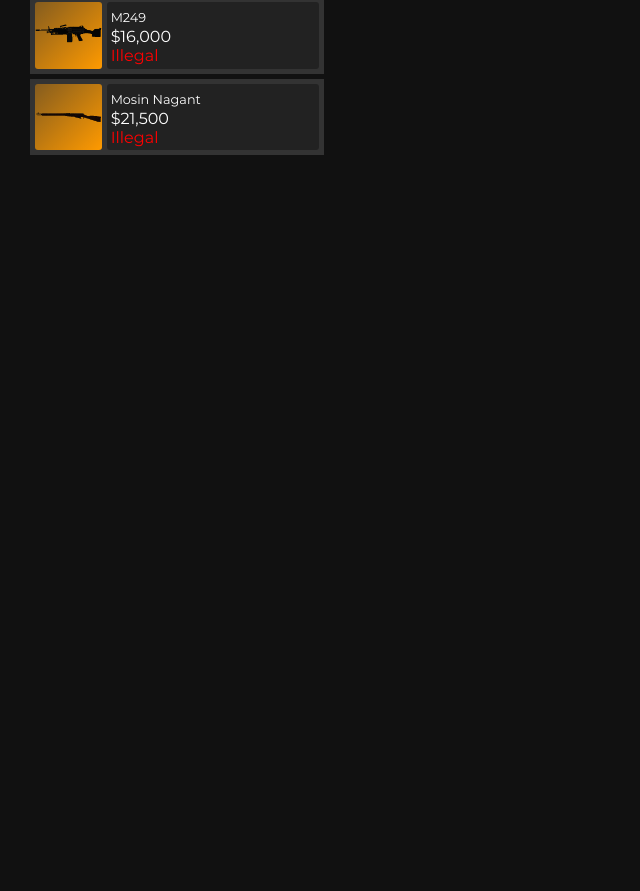
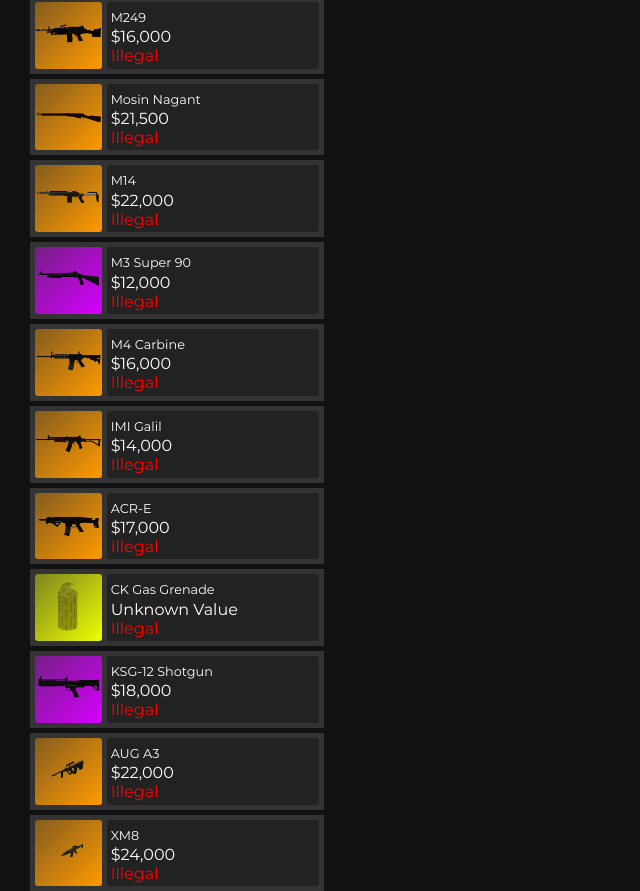
Before and after one commit to voidster7/synapse-guns-better, a Vue app: page / in a window 1280 px wide. Shown: the part 2075-2966 px from the top of the page, without its empty margins (0-640 px from the left). Before the commit the page ends 2230 px from the top, so only its background shows below. Built offline with nearby package versions, Linux system fonts and the light colour scheme.

Commit message:
woo all guns added

```diff
--- a/public/items.json
+++ b/public/items.json
@@ -341,5 +341,139 @@
             "IRON_BAR": 14,
             "STEEL_BAR": 16
         }
+    },
+    "m14": {
+        "name": "M14",
+        "image": "img/weapon_cw_m14.png",
+        "legal": false,
+        "marketprice": 22000,
+        "itemType": "assaultrifle",
+        "materials": {
+            "SILVER_BAR": 17,
+            "TITANIUM_BAR": 5,
+            "SNIPER_PART": 1,
+            "IRON_BAR": 14,
+            "GOLD_BAR": 6,
+            "STEEL_BAR": 13
+        }
+    },
+    "m3super": {
+        "name": "M3 Super 90",
+        "image": "img/weapon_cw_m3super90.png",
+        "legal": false,
+        "marketprice": 12000,
+        "itemType": "shotgun",
+        "materials": {
+            "SILVER_BAR": 7,
+            "IRON_BAR": 15,
+            "SHOTGUN_PART": 1,
+            "GOLD_BAR": 8,
+            "STEEL_BAR": 6
+        }
+    },
+    "m4": {
+        "name": "M4 Carbine",
+        "image": "img/weapon_cw_m4a1.png",
+        "legal": false,
+        "marketprice": 16000,
+        "itemType": "assaultrifle",
+        "materials": {
+            "SILVER_BAR": 8,
+            "TITANIUM_BAR": 1,
+            "IRON_BAR": 11,
+            "COPPER_BAR": 10,
+            "RIFLE_PART": 1,
+            "GOLD_BAR": 11,
+            "STEEL_BAR": 10
+        }
+    },
+    "galil": {
+        "name": "IMI Galil",
+        "image": "img/weapon_cw_galil.png",
+        "legal": false,
+        "marketprice": 14000,
+        "itemType": "assaultrifle",
+        "materials": {
+            "SILVER_BAR": 8,
+            "TITANIUM_BAR": 1,
+            "IRON_BAR": 14,
+            "RIFLE_PART": 1,
+            "STEEL_BAR": 9
+        }
+    },
+    "acr": {
+        "name": "ACR-E",
+        "image": "img/weapon_cw_acr.png",
+        "legal": false,
+        "marketprice": 17000,
+        "itemType": "assaultrifle",
+        "materials": {
+            "TITANIUM_BAR": 2,
+            "IRON_BAR": 13,
+            "COPPER_BAR": 12,
+            "RIFLE_PART": 1,
+            "GOLD_BAR": 10,
+            "STEEL_BAR": 10
+        }
+    },
+    "ckgas": {
+        "name": "CK Gas Grenade",
+        "image": "img/weapon_cw_gasnade.png",
+        "legal": false,
+        "marketprice": 0,
+        "itemType": "exotic",
+        "materials": {
+            "COPPER_BAR": 10,
+            "HYDROXYNIL_BENZILATE": 1,
+            "IRON_BAR": 10,
+            "STEEL_BAR": 7
+        }
+    },
+    "ksg": {
+        "name": "KSG-12 Shotgun",
+        "image": "img/weapon_cw_tr09_ksg12.png",
+        "legal": false,
+        "marketprice": 18000,
+        "itemType": "shotgun",
+        "materials": {
+            "SILVER_BAR": 7,
+            "TITANIUM_BAR": 5,
+            "IRON_BAR": 17,
+            "SHOTGUN_PART": 1,
+            "GOLD_BAR": 8,
+            "STEEL_BAR": 13
+        }
+    },
+    "aug": {
+        "name": "AUG A3",
+        "image": "img/weapon_cw_aug.png",
+        "legal": false,
+        "marketprice": 22000,
+        "itemType": "assaultrifle",
+        "materials": {
+            "SILVER_BAR": 8,
+            "TITANIUM_BAR": 4,
+            "IRON_BAR": 11,
+            "COPPER_BAR": 12,
+            "RIFLE_PART": 1,
+            "GOLD_BAR": 13,
+            "STEEL_BAR": 14
+        }
+    },
+    "xm8": {
+        "name": "XM8",
+        "image": "img/weapon_cw_kkxm8.png",
+        "legal": false,
+        "marketprice": 24000,
+        "itemType": "assaultrifle",
+        "materials": {
+            "SILVER_BAR": 20,
+            "TITANIUM_BAR": 7,
+            "IRON_BAR": 6,
+            "COPPER_BAR": 6,
+            "RIFLE_PART": 1,
+            "GOLD_BAR": 13,
+            "STEEL_BAR": 14
+        }
     }
 }
--- a/public/materials.json
+++ b/public/materials.json
@@ -71,5 +71,10 @@
         "name": "Titanium Ore",
         "image": "img/mat_titanium.png",
         "type": "ore"
+    },
+    "HYDROXYNIL_BENZILATE": {
+        "name": "6-Hydroxyinl Benzilate",
+        "image": "img/chem_benzilate.png",
+        "type": "item"
     }
 }
--- a/src/components/Item.vue
+++ b/src/components/Item.vue
@@ -1,5 +1,4 @@
 <template>
-
   <img
     v-bind:class="[item.itemType, 'itemImg']"
     v-bind:src="item.image"
@@ -19,7 +18,6 @@
       {{ item.legal ? "Legal" : "Illegal" }}
     </p>
   </div>
-
 </template>
 
 <script>
@@ -31,11 +29,15 @@
 
   computed: {
     getFormattedMarketprice() {
+      if (this.item.marketprice == 0) {
+        return "Unknown Value";
+      } else {
         return new Intl.NumberFormat("en-US", {
           style: "currency",
           currency: "USD",
           maximumFractionDigits: 0,
         }).format(this.item.marketprice);
+      }
     },
   },
 };
@@ -115,4 +117,13 @@
     rgba(255, 0, 0, 1) 100%
   );
 }
+
+.exotic {
+  background: rgb(238, 255, 0);
+  background: linear-gradient(
+    135deg,
+    rgba(238, 255, 0, 0.4) 0%,
+    rgba(238, 255, 0, 1) 100%
+  );
+}
 </style>
```
Also changed, not shown: public/img/chem_benzilate.png (added). Lines whose indentation alone changed are shown as unchanged.
